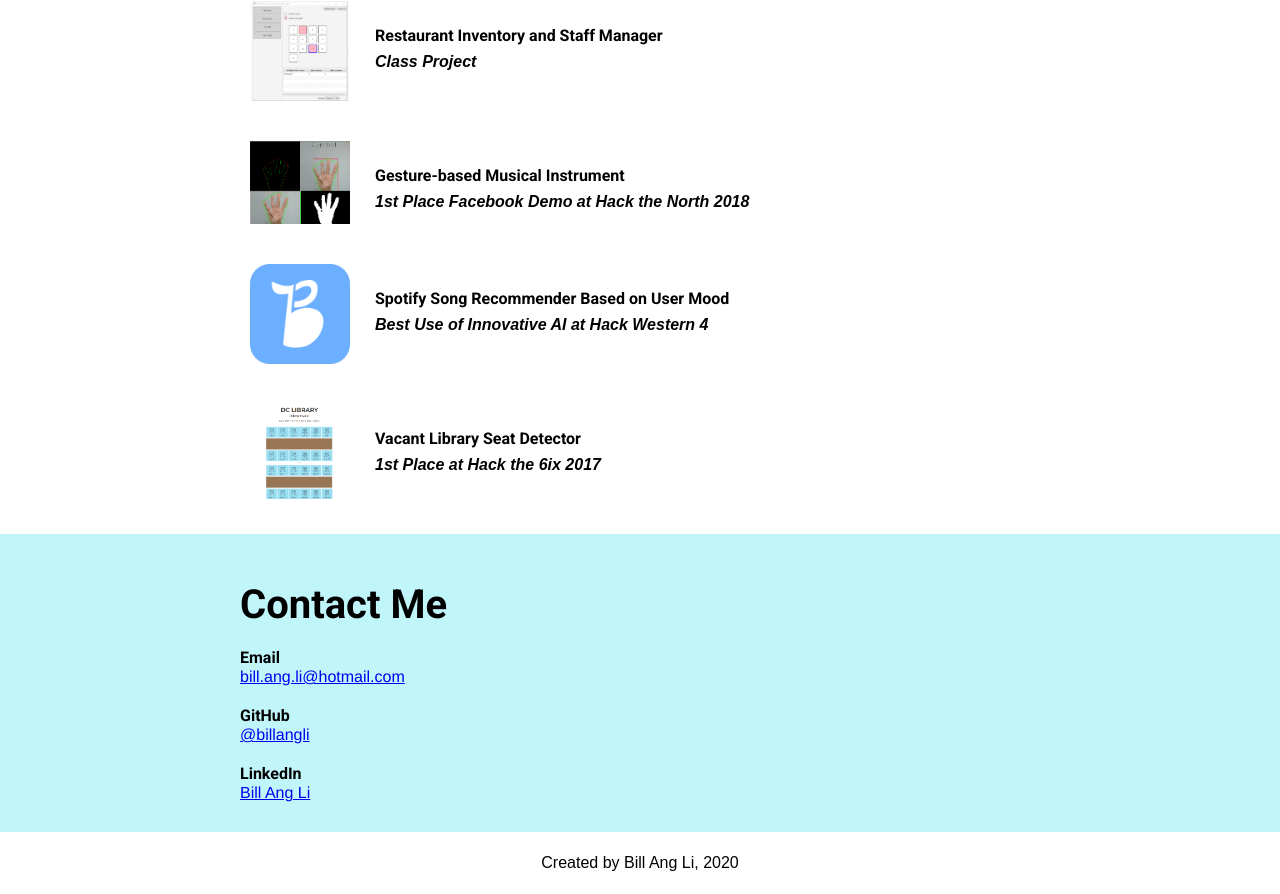
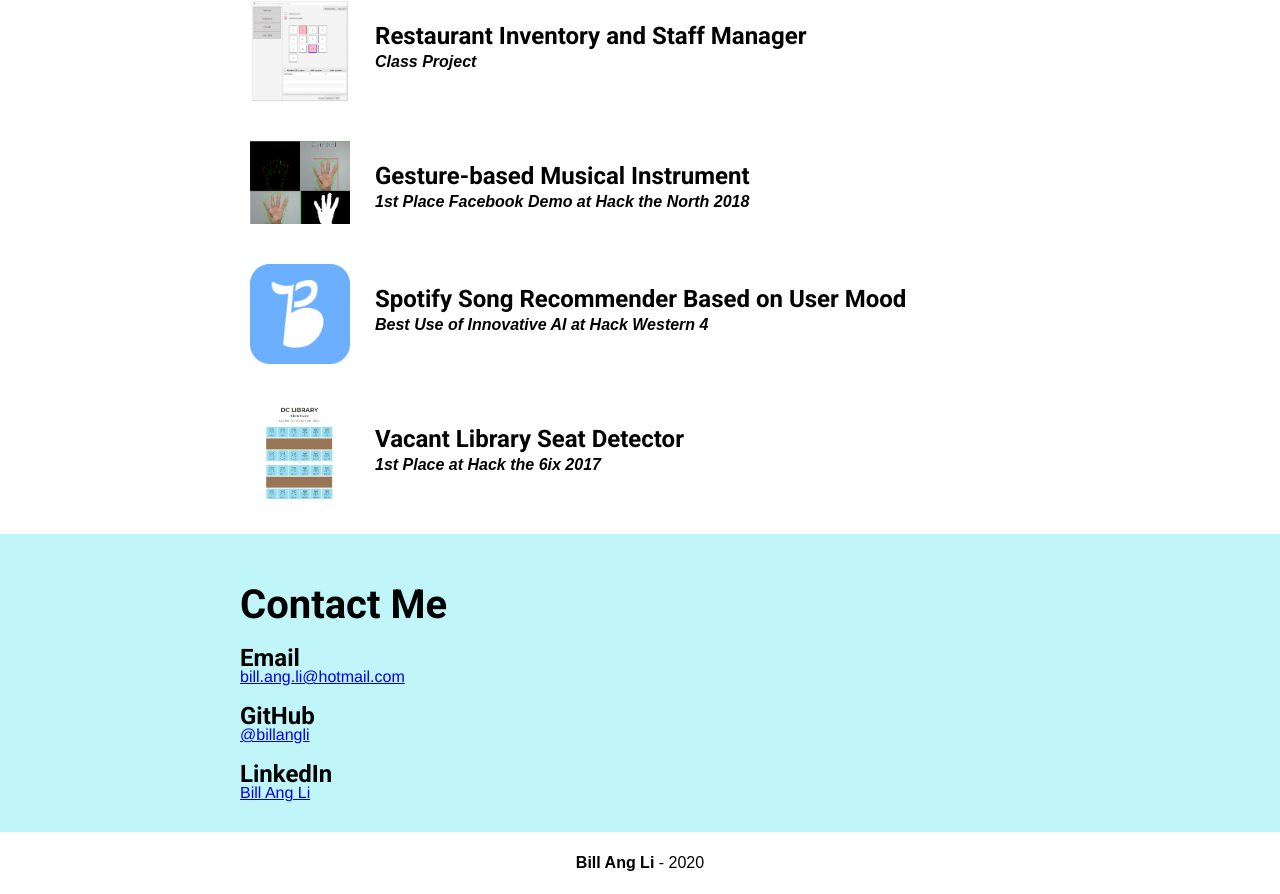
Before and after one commit to billangli/billangli.github.io, a Vue app: page / in a window 1280 px wide. Shown: the part 1744-2638 px from the top of the page. Built offline with nearby package versions, Linux system fonts and the light colour scheme.

Commit message:
Fix link to projects and font size

```diff
--- a/src/App.vue
+++ b/src/App.vue
@@ -83,14 +83,16 @@
           :key="project"
           style="display: flex; margin-bottom: 20px"
         >
-          <div class="project-img-container"  :href="project.url" target="_blank">
+          <div class="project-img-container">
             <div class="img-overlay">
+              <a :href="project.url" target="_blank">
                 <img
                   :src="project.image"
                   :alt="project.alt"
                   class="project-img"
-                  style="display: block;"
-              />
+                  style="display: block"
+                />
+              </a>
             </div>
           </div>
           <div style="margin: 15px">
@@ -112,7 +114,7 @@
       </div>
     </div>
     <div id="footer">
-      <p style="text-align: center">Created by Bill Ang Li, 2020</p>
+      <p style="text-align: center"><strong>Bill Ang Li</strong> - 2020</p>
     </div>
   </div>
 </template>
@@ -209,7 +211,7 @@
 
 h2 {
   font-family: "Roboto", sans-serif;
-  font-size: 1em;
+  font-size: 1.5em;
   line-height: 0;
   margin: 30px 0 10px 0;
 }
```
